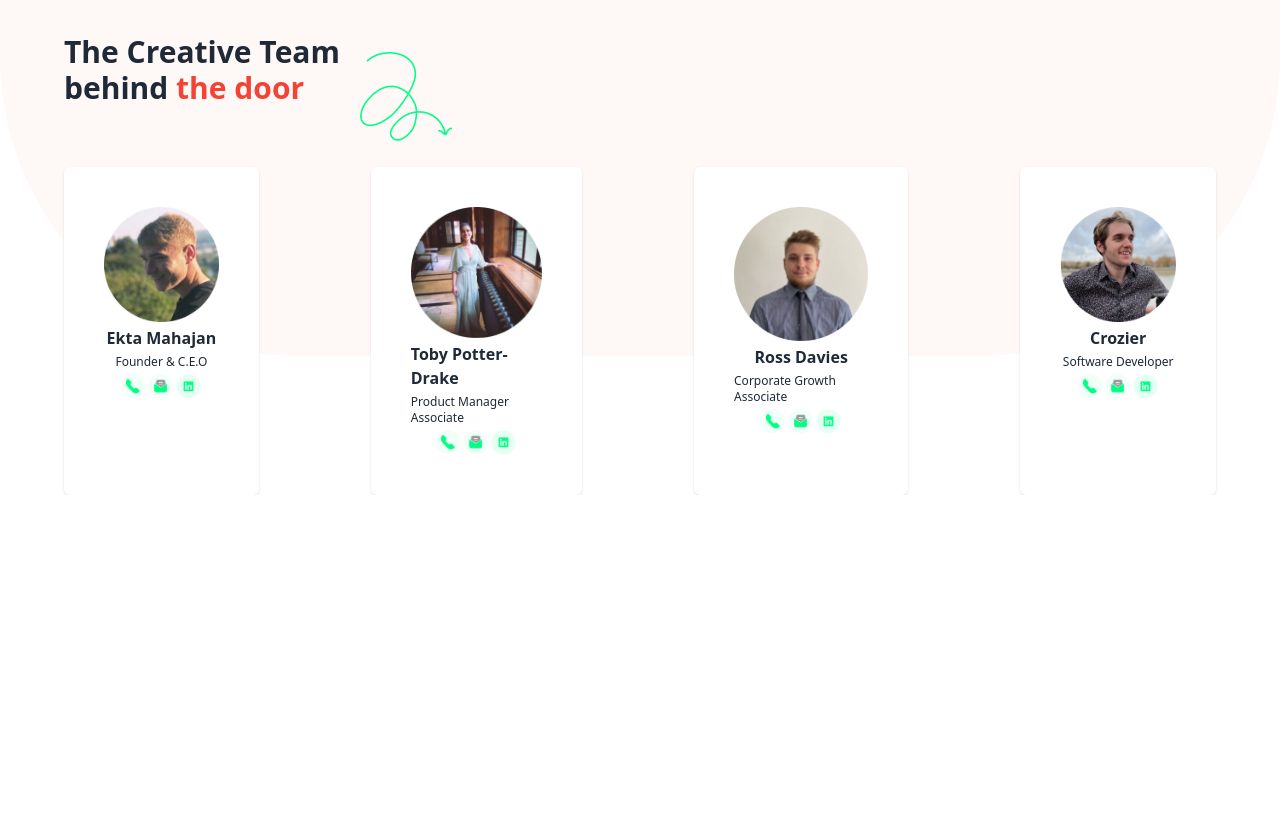
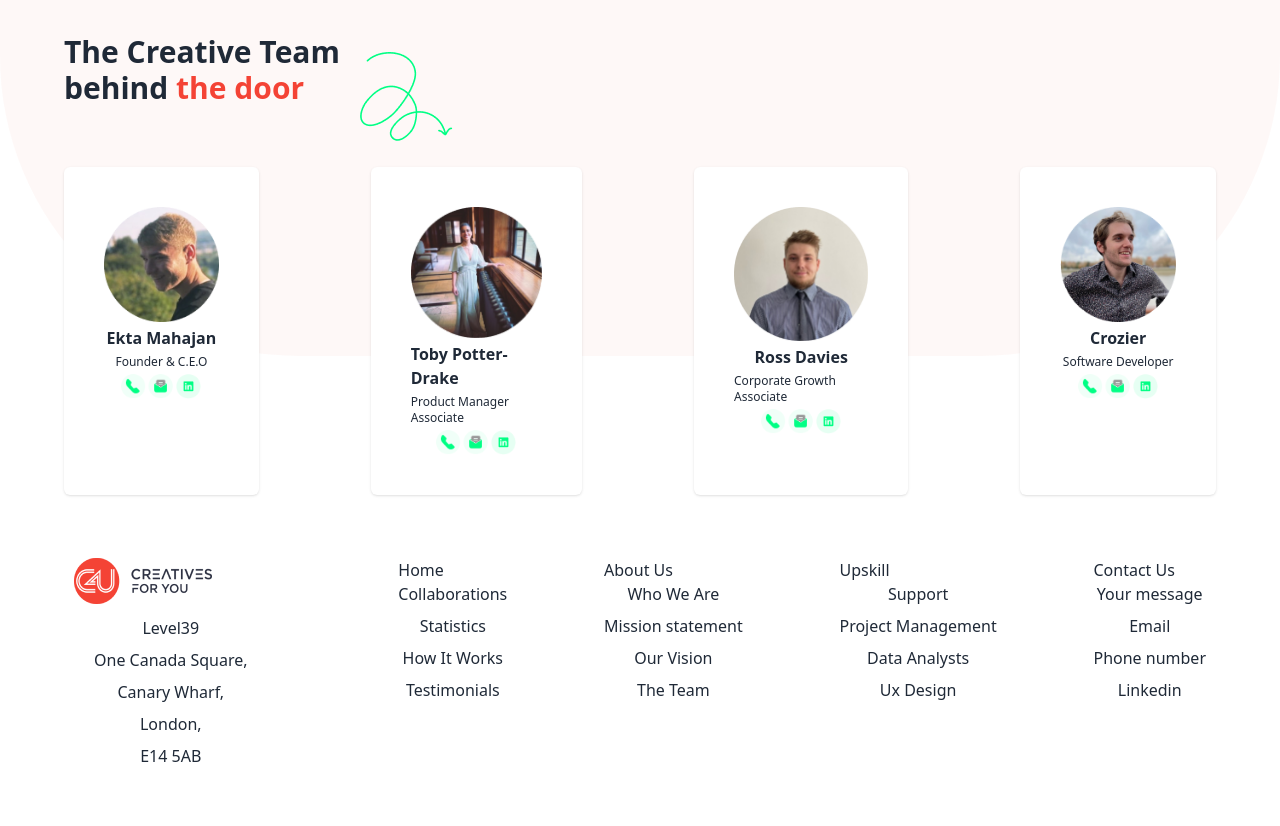
Before and after one commit to NahidAhmed-12/Assistant-4, a plain HTML site: page index.html in a window 1280 px wide. Shown: the part 3037-3863 px from the top of the page. Before the commit the page ends 3532 px from the top, so only its background shows below. Drawn offline with nearby package versions, Linux system fonts and the light colour scheme.

Commit message:
Footer sections

```diff
--- a/index.html
+++ b/index.html
@@ -255,3 +255,68 @@
 </section>
 <br><br>
 <!-- id section end -->
+
+
+
+
+     <!-- footer section Start -->
+         <footer class="bg-[#FFFFFF]">
+          <section class="flex flex-col md:flex-row items-center md:items-start gap-12 md:pt-36 py-10 md:gap-12 md:px-16">
+              <div class="md:pr-16">
+                 <img src="images/logo.png" alt="">
+
+                 <ul class="nav-ul md:pt-3 md:pl-5 hidden md:block ">
+                    <li>Level39</li>
+                    <li>One Canada Square,</li>
+                    <li>Canary Wharf,</li>
+                    <li>London,</li>
+                    <li>E14 5AB</li>
+                 </ul>
+              </div>
+
+              <div class="">
+                 <h5 class="nav-h5">Home</h5>
+
+                 <ul class="nav-ul">
+                    <li>Collaborations</li>
+                    <li>Statistics</li>
+                    <li>How It Works</li>
+                    <li>Testimonials</li>
+                 </ul>
+              </div>
+
+              <div class="hidden md:block">
+                <h5 class="nav-h5">About Us</h5>
+
+                <ul class="nav-ul">
+                    <li>Who We Are</li>
+                    <li>Mission statement </li>
+                    <li>Our Vision</li>
+                    <li>The  Team </li>
+                </ul>
+              </div>
+
+           <div class="hidden md:block">
+           <h5 class="nav-h5">Upskill</h5>
+            <ul class="nav-ul">
+              <li>Support</li>
+              <li>Project Management</li>
+              <li>Data Analysts</li>
+              <li>Ux Design</li>
+            </ul>
+             </div>
+
+
+
+              <div>
+                <h5 class="nav-h5">Contact Us</h5>
+                 <ul class="nav-ul">
+                    <li>Your message </li>
+                    <li>Email </li>
+                    <li>Phone number </li>
+                    <li>Linkedin </li>
+                 </ul>
+              </div>
+          </section>
+          </footer>
+          <!-- footer section end -->
```
